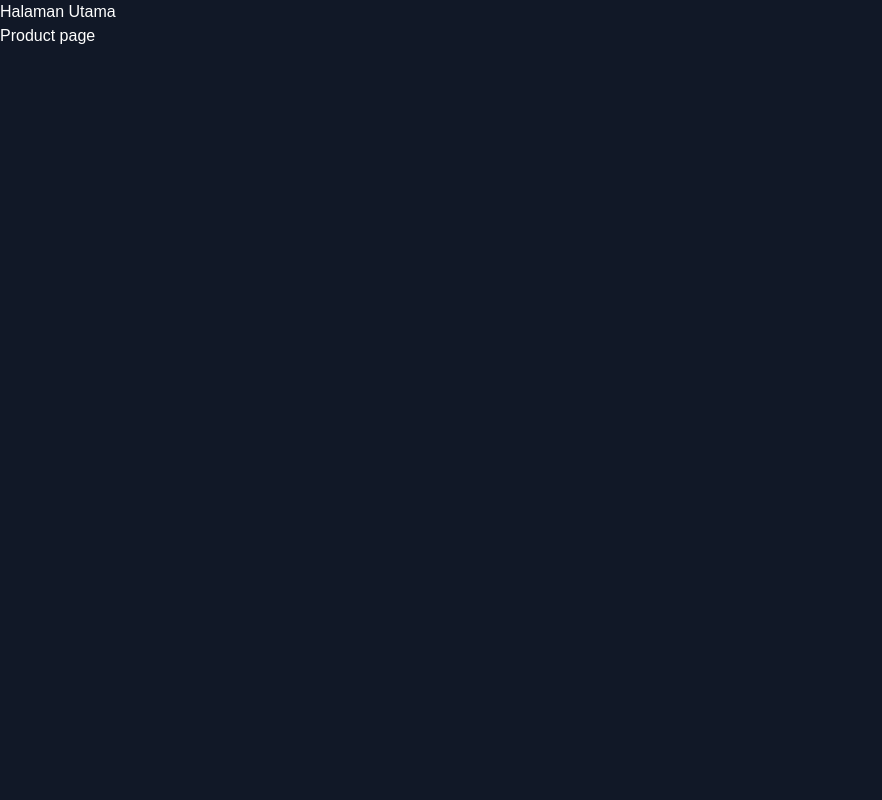
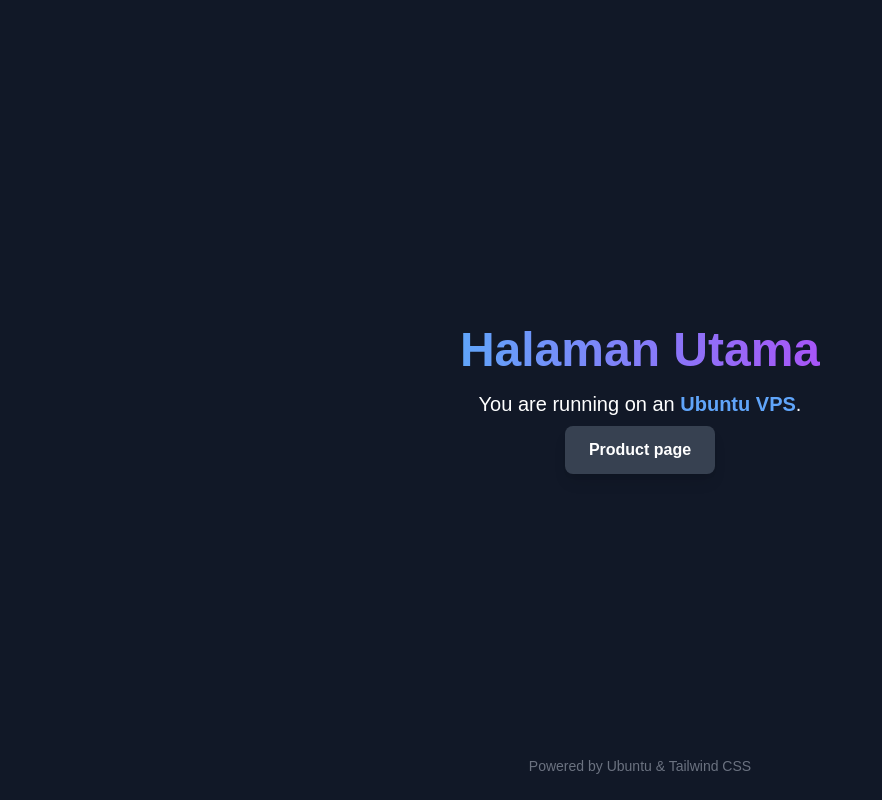
Before and after one commit to anammaulana/fe-tokoku, a Next.js app: page / in a window 1280 px wide. Shown: the whole page, without its empty margins (0-882 px from the left). Built offline with nearby package versions, Linux system fonts and the light colour scheme.

Commit message:
update lagi le

```diff
--- a/src/app/components/CardList.js
+++ b/src/app/components/CardList.js
@@ -5,11 +5,7 @@
 const CardList = ({ children }) => {
   return (
     <>
-      {/* <div className="bg-fuchsia-400" w-full  p-4>
-            {children}
-
-        </div> */}
-      <div className="min-h-screen bg-gray-100 flex items-center justify-center p-4">
+      <div className="min-h-screen  flex items-center justify-center p-4">
         <div className="max-w-sm w-full bg-white rounded-xl shadow-lg overflow-hidden hover:shadow-xl transition-all">
           <div className="relative">
             <img
@@ -45,7 +41,7 @@
             {/* <button className="w-full bg-indigo-600 hover:bg-indigo-700 text-white font-medium py-3 rounded-lg transition-colors">
               Add to Cart
             </button> */}
-             <Button/>
+            <Button />
           </div>
         </div>
       </div>
--- a/src/app/layout.js
+++ b/src/app/layout.js
@@ -24,7 +24,11 @@
       <body
         className={`${geistSans.variable} ${geistMono.variable} ${bg} antialiased`}
       >
+         <div className="flex flex-col items-center justify-center min-h-screen text-center p-6">
+
         {children}
+        <div className="absolute bottom-6 text-gray-500 text-sm">Powered by Ubuntu & Tailwind CSS</div>
+         </div>
       </body>
     </html>
   );
--- a/src/app/page.js
+++ b/src/app/page.js
@@ -1,10 +1,13 @@
 import Link from "next/link";
+import CardList from "./components/CardList";
 
 export default function Page() {
   return (
     <>
-      <h1>Halaman Utama</h1>
-      <Link href="/products">Product page</Link>
+      <h1 className="text-5xl font-extrabold mb-4 bg-clip-text text-transparent bg-gradient-to-r from-blue-400 to-purple-500">Halaman Utama</h1>
+      <p className="text-xl mb-2">You are running on an <span className="text-blue-400 font-semibold">Ubuntu VPS</span>.</p>
+
+      <Link className="px-6 py-3 bg-gray-700 rounded-lg hover:bg-gray-600 transition font-semibold shadow-lg" href="/products">Product page</Link>
     </>
   );
 }
--- a/src/app/products/page.js
+++ b/src/app/products/page.js
@@ -9,16 +9,14 @@
 const Products = async() => {
     const response = await fetch(base_url)
     const posts = await response.json()
+    {/* <p>{posts[0].title}</p> */}
   return (
     <>
-      <h1 className="bg-fuchsia-500 text-yellow-300">Product page</h1>
-        {/* <p>{posts[0].title}</p> */}
+      <h1 className="text-5xl font-extrabold mb-4 bg-clip-text text-transparent bg-gradient-to-r from-blue-600 to-purple-300">Product page</h1>
+      <Link className="px-6 py-3 bg-gray-700 rounded-lg hover:bg-gray-600 transition font-semibold shadow-lg" href="/"> back to home</Link>
       <CardList>
-
         {posts[0].title}
       </CardList>
-
-      <Link href="/"> back to home</Link>
     </>
   );
 };
```
